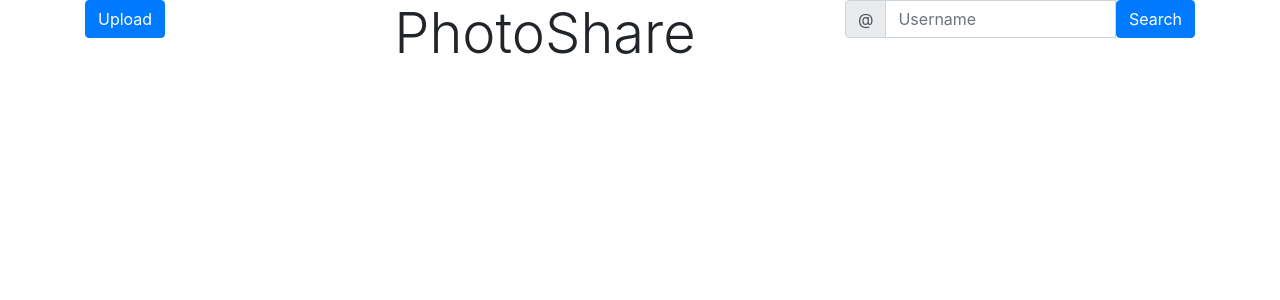
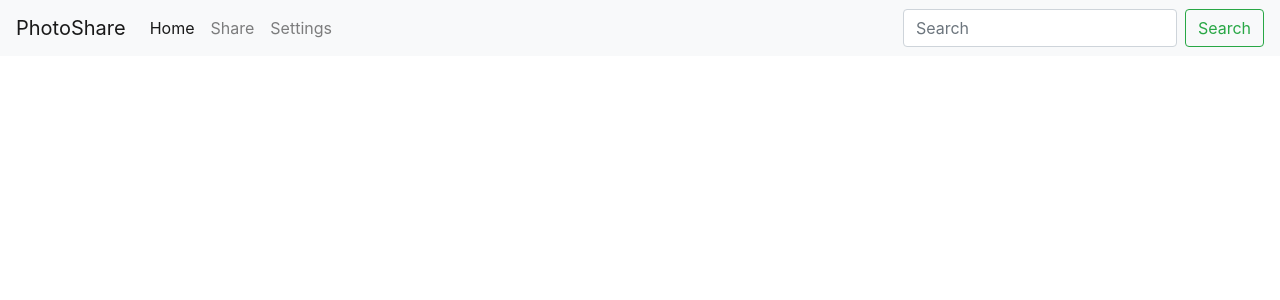
Before and after one commit to alexfrt/photoshare, a Flask app: page / in a window 1280 px wide. Shown: the top 300 px of the page. Run offline with Flask 2, Linux system fonts and the light colour scheme; the visitor is signed in with stand-in values (Sample User, id 1); data that the repository does not hold is empty; some libraries are stand-ins or nearby versions.

Commit message:
including a nav bar

```diff
--- a/routes/home.py
+++ b/routes/home.py
@@ -41,5 +41,4 @@ def upload():
         return redirect(url_for('home_api.home'))
 
     save_photo(session['user'], request.files['photo'].stream, request.form['description'])
-
     return redirect(url_for("home_api.home"))
--- a/templates/home.html
+++ b/templates/home.html
@@ -12,38 +12,32 @@
     <title>PhotoShare</title>
 </head>
 <body>
+
+<nav class="navbar navbar-expand-lg navbar-light bg-light">
+    <a class="navbar-brand" href="/">
+        PhotoShare
+    </a>
+    <div class="collapse navbar-collapse" id="navbarSupportedContent">
+        <ul class="navbar-nav mr-auto">
+            <li class="nav-item active">
+                <a class="nav-link" href="/">Home <span class="sr-only">(current)</span></a>
+            </li>
+            <li class="nav-item">
+                <a class="nav-link" data-toggle="modal" data-target="#uploadModal" href="#">Share</a>
+            </li>
+            <li class="nav-item">
+                <a class="nav-link" href="/">Settings</a>
+            </li>
+        </ul>
+        <form class="form-inline my-2 my-lg-0">
+            <input class="form-control mr-sm-2" type="search" placeholder="Search" aria-label="Search">
+            <button class="btn btn-outline-success my-2 my-sm-0" type="submit">Search</button>
+        </form>
+    </div>
+</nav>
+<br>
 <div class="container">
-    <div class="row justify-content-md-center">
-        <div class="col">
-            <button type="button" class="btn btn-primary" data-toggle="modal" data-target="#uploadModal">
-                Upload
-            </button>
-        </div>
-        <div class="col-6">
-            <p class="display-4 text-center">PhotoShare</p>
-        </div>
-        <div class="col-4">
-            <form action="search" method=post>
-                <div class="input-group">
-                    <div class="input-group-prepend">
-                        <span class="input-group-text" id="basic-addon1">@</span>
-                    </div>
-                    <input id="nick" type="text" class="form-control" placeholder="Username" aria-label="Username"
-                           name="nick" aria-describedby="basic-addon1">
-
-                    <span class="input-group-btn">
-                            <button type="submit" class="btn btn-primary float-right">Search</button>
-                    </span>
-
-                    <!-- <input id="nick" type="text" class="form-control" placeholder="Username" aria-label="Username"
-                        name="nick" aria-describedby="basic-addon1"> -->
-                </div>
-                <!-- <div class="input-group-prepend">
-                    <button type="submit" class="btn btn-primary float-right">Search</button>
-                </div> -->
-            </form>
-
-            <div class="search-list">
+    {# <div class="search-list">
         <table class="table" id="myTable">
             <tbody>
             {% for u in users %}
@@ -55,20 +49,19 @@
             {% endfor %}
             </tbody>
         </table>
+    </div>#}
 
-            </div>
-        </div>
-    </div>
-    <div class="row justify-content-md-center">
+    <!-- photos div -->
+    <div class="row justify-content-center">
         {% for photo in photos %}
             <div class="card" style="width: 18rem;">
                 <div class="card-header">
                     <span class="badge badge-dark">{{ photo['num_likes'] }} likes</span>
                     <div class="float-right">
                         {% if not photo['did_like'] %}
-                            <a href="like/{{ photo['uuid'] }}" class="badge badge-pill badge-light pull-right">Like</a>
+                            <a href="like/{{ photo['uuid'] }}" class="badge badge-pill badge-success">Like</a>
                         {% else %}
-                            <a href="dislike/{{ photo['uuid'] }}" class="badge badge-pill badge-danger pull-right">Dislike</a>
+                            <a href="dislike/{{ photo['uuid'] }}" class="badge badge-pill badge-danger">Dislike</a>
                         {% endif %}
                     </div>
                 </div>
@@ -82,13 +75,13 @@
         {% endfor %}
     </div>
 
-    <!-- MODAL html -->
+    <!-- share modal div -->
     <div class="modal fade" id="uploadModal" tabindex="-1" role="dialog" aria-labelledby="exampleModalLabel"
          aria-hidden="true">
         <div class="modal-dialog" role="document">
             <div class="modal-content">
                 <div class="modal-header">
-                    <h5 class="modal-title" id="exampleModalLabel">Upload new photo</h5>
+                    <h5 class="modal-title" id="exampleModalLabel">Share a photo</h5>
                     <button type="button" class="close" data-dismiss="modal" aria-label="Close">
                         <span aria-hidden="true">&times;</span>
                     </button>
```
Lines whose indentation alone changed are shown as unchanged.
